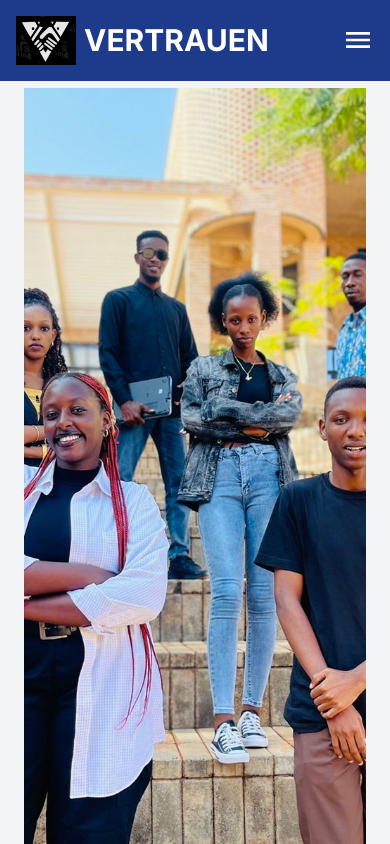
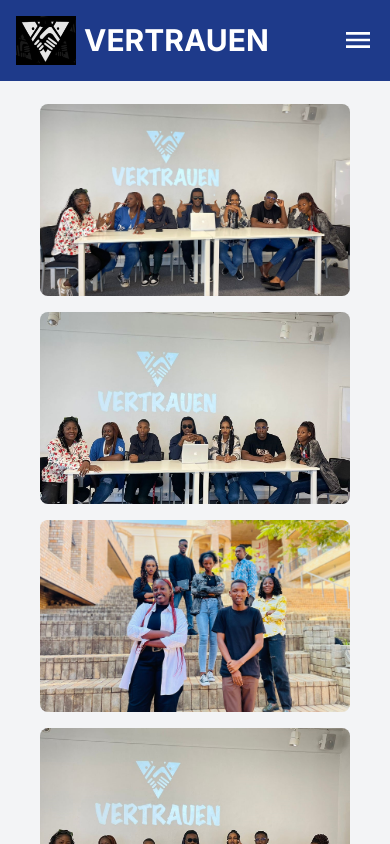
Before and after one commit to Ebi-Tech/Vertrauen, a Next.js app in the folder vertrauen-app/: page / in a window 390 px wide. Shown: the top 844 px of the page. Built offline with nearby package versions, Linux system fonts and the light colour scheme.

Commit message:
feat: Add lazy loading for images on home page

```diff
--- a/vertrauen-app/app/page.tsx
+++ b/vertrauen-app/app/page.tsx
@@ -16,8 +16,21 @@ const images = [
 export default function Home() {
   const [currentImage, setCurrentImage] = useState(images[0]);
   const [menuOpen, setMenuOpen] = useState(false);
+  const [isLargeScreen, setIsLargeScreen] = useState(false);
 
   useEffect(() => {
+    const checkScreenSize = () => {
+      setIsLargeScreen(window.innerWidth >= 768);
+    };
+
+    checkScreenSize();
+    window.addEventListener('resize', checkScreenSize);
+
+    return () => window.removeEventListener('resize', checkScreenSize);
+  }, []);
+
+  useEffect(() => {
+    if (isLargeScreen) {
       const interval = setInterval(() => {
         setCurrentImage((prev) => {
           const currentIndex = images.indexOf(prev);
@@ -27,7 +40,8 @@ export default function Home() {
       }, 3000); // Change image every 3 seconds
 
       return () => clearInterval(interval);
-  }, []);
+    }
+  }, [isLargeScreen]);
 
   const toggleMenu = () => {
     setMenuOpen(!menuOpen);
@@ -94,10 +108,13 @@ export default function Home() {
       </header>
 
       {/* Combined Banner and Introduction Section */}
+      {isLargeScreen && (
         <div className="w-full text-white py-6 sm:hidden md:block md:h-[60vh] lg:h-[70vh] xl:h-[90vh]" style={{ backgroundImage: `url(${currentImage})`, backgroundSize: 'cover', backgroundPosition: 'center', backgroundRepeat: 'no-repeat', height: '100vh', marginTop: '64px' }}>
         </div>
+      )}
 
       {/* Grid of Images for Small Screens */}
+      {!isLargeScreen && (
         <div className="w-full grid grid-cols-1 sm:grid-cols-2 gap-4 sm:gap-6 p-4 sm:p-6 md:hidden mt-16">
           {images.map((img, index) => (
             <div key={index} className="relative w-full h-48 sm:h-64">
@@ -105,6 +122,7 @@ export default function Home() {
             </div>
           ))}
         </div>
+      )}
 
       {/* Welcome Section */}
       <div className="mt-8 bg-opacity-50 bg-gray-950 p-6 rounded-lg w-full">
```
Lines whose indentation alone changed are shown as unchanged.
